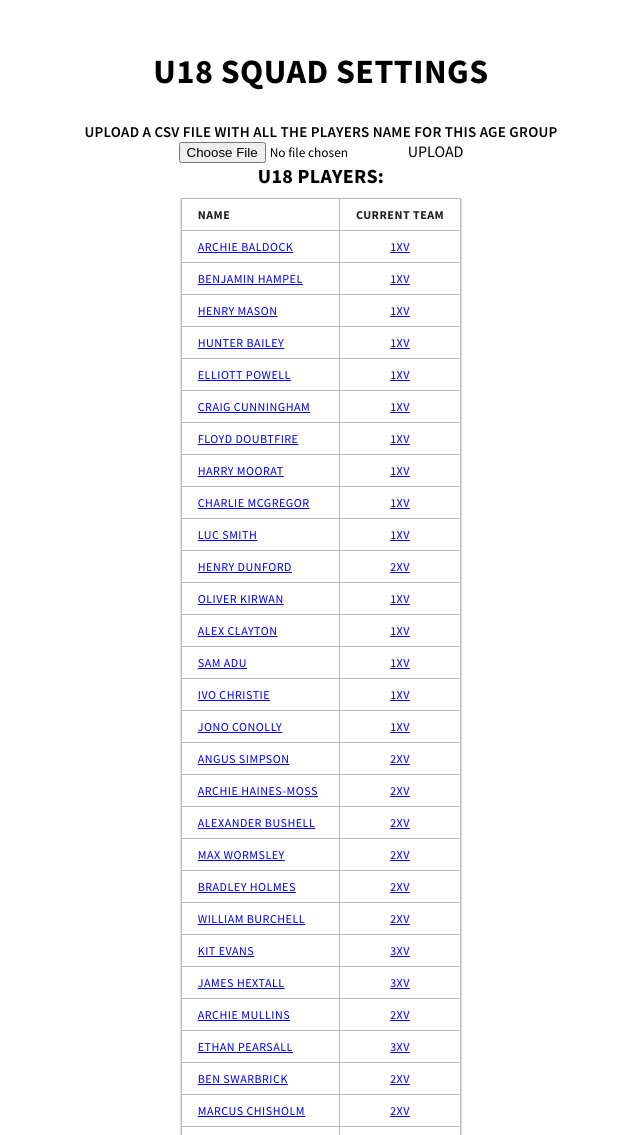
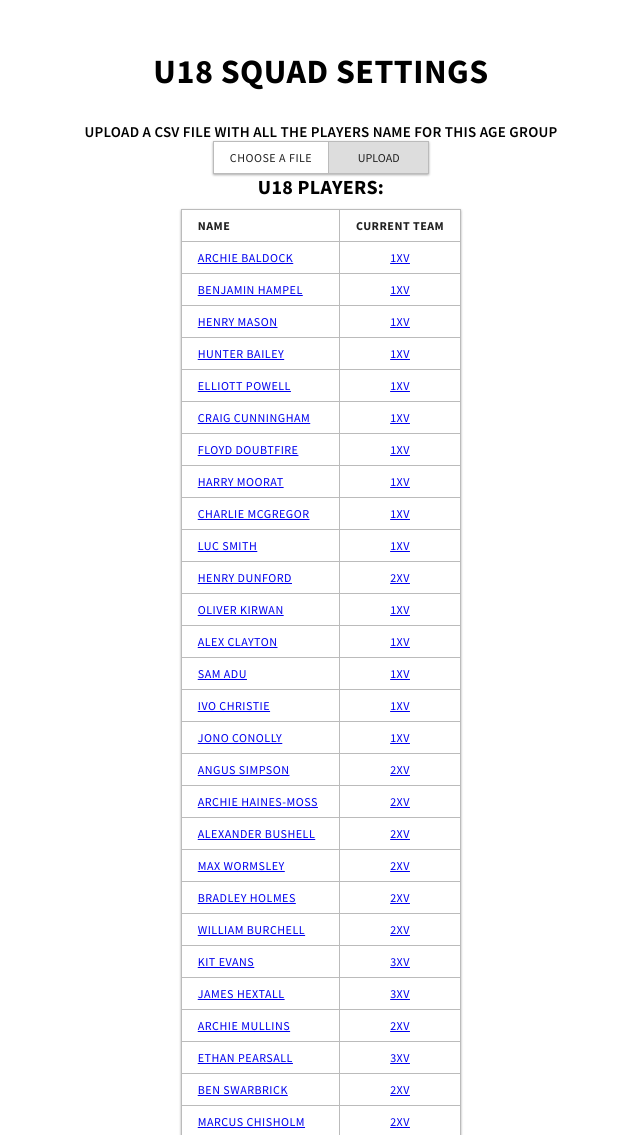
Before and after one commit to TommoLeedsy/Rugby_Team_Picker, a Flask app: page /squad/1 in a window 1280 px wide. Shown: the top 1135 px of the page, without its empty margins (319-959 px from the left). Run offline with Flask 2, Linux system fonts and the light colour scheme.

Commit message:
Update squad.html

```diff
--- a/templates/squad.html
+++ b/templates/squad.html
@@ -10,14 +10,21 @@
 <body>
   <h1>{{ age_group }} Squad Settings</h1>
   <h3>Upload a CSV file with all the players name for this age group</h3>
-  <div id="csv-upload">
   <h4 class="error">{{ error }}</h4>
   <h4 class="success">{{ success }}</h4>
-  <form method=post>
-      <input type=file name=file>
-      <input type=submit value=Upload>
-  </form>
-</div>
+  <table>
+    <tr>
+      <form method=post>
+          <td>
+            <input type=file name=file id="file">
+            <label for="file">Choose a file</label>
+          </td>
+          <td class="button">
+            <input type=submit value=Upload>
+          </td>
+      </form>
+    </tr>
+  </table>
   <h2>{{ age_group }} Players:</h2>
   <table id="players">
     <tr>
```
